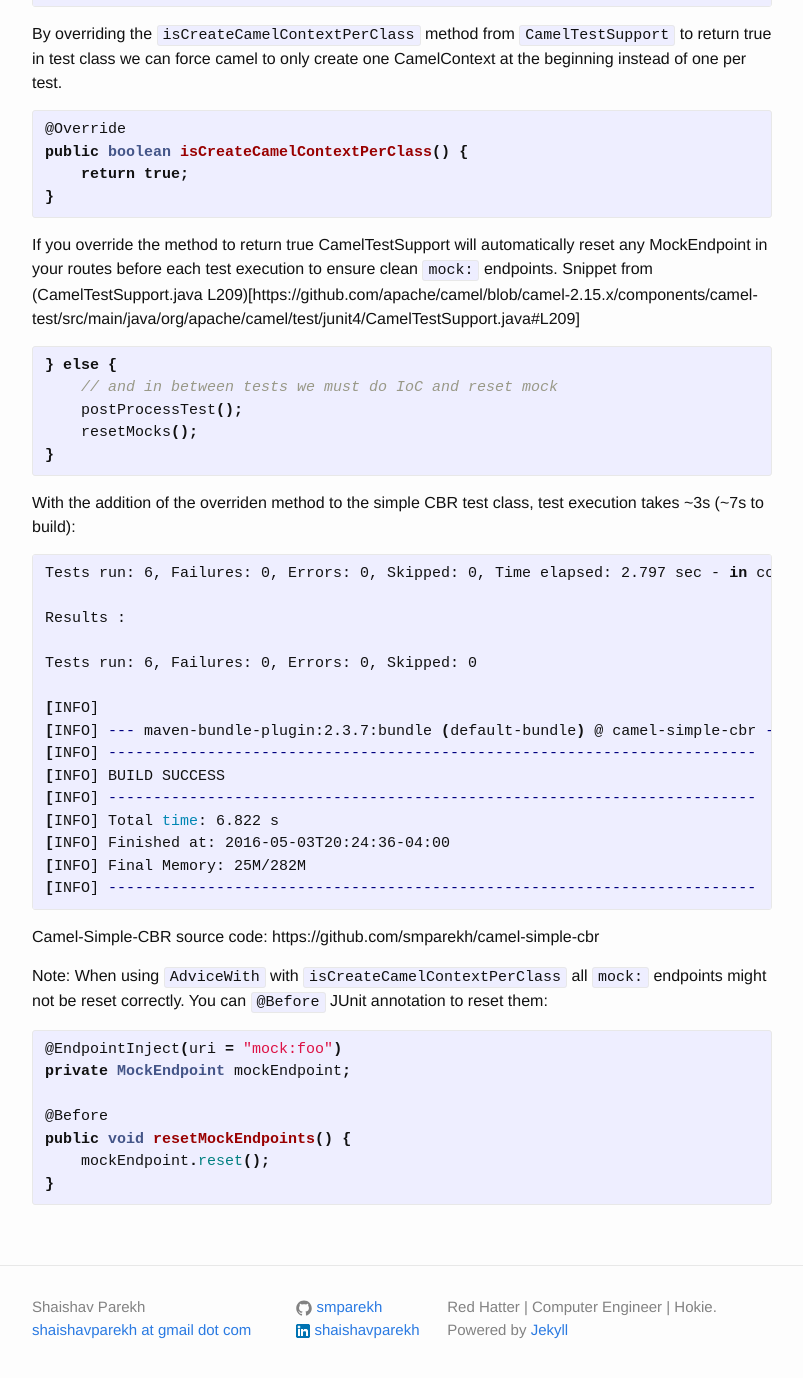
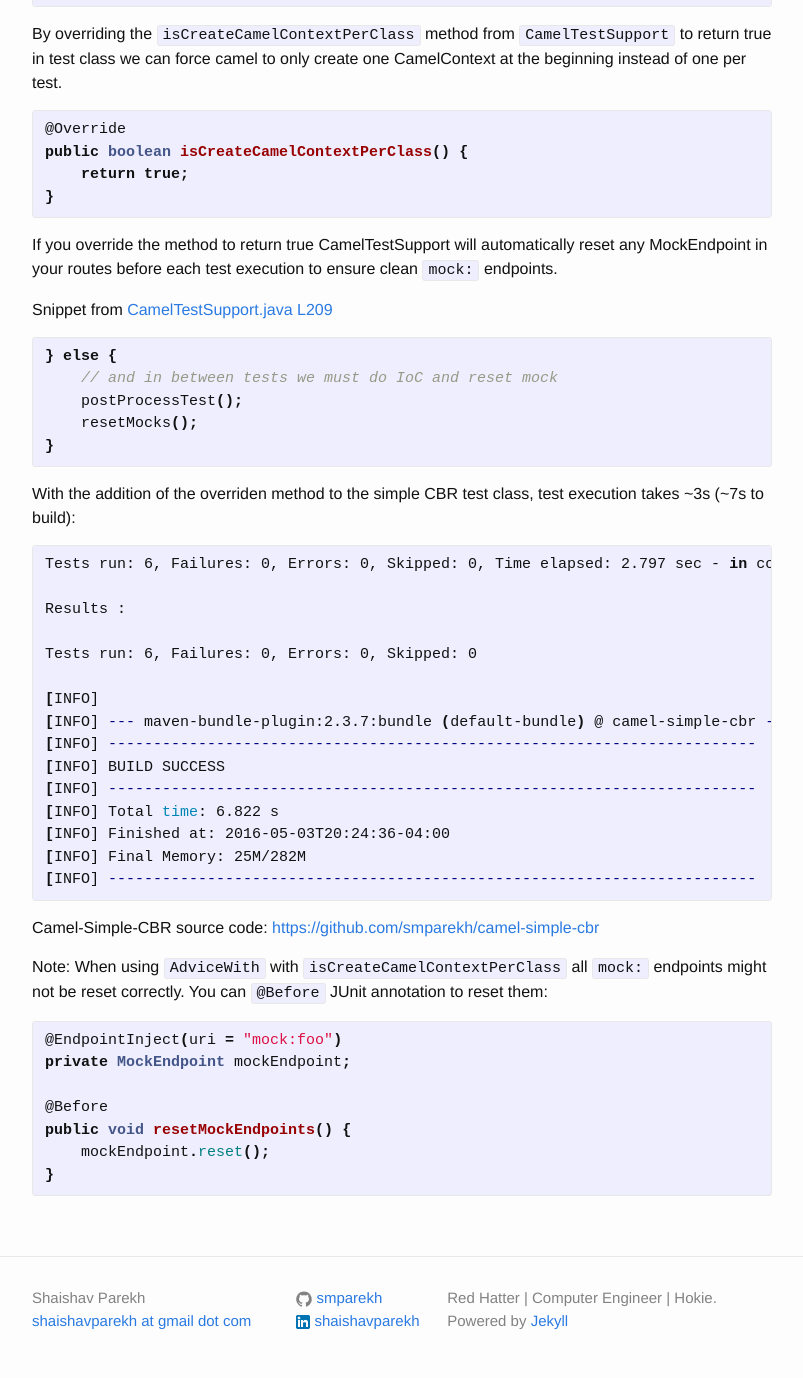
Before and after one commit to smparekh/smparekh.github.io, a Jekyll site: the page built from _posts/2016-04-18-speed-up-tests.markdown, in a window 1280 px wide and 1400 px high, scrolled down 678 px. Shown: the top 1378 px of the window, without its empty margins (238-1041 px from the left). Built offline with Jekyll 4.4.1, drawn with Linux system fonts in a browser that asks for light colours.

Commit message:
Fixed markdown link syntax

```diff
--- a/_posts/2016-04-18-speed-up-tests.markdown
+++ b/_posts/2016-04-18-speed-up-tests.markdown
@@ -35,7 +35,8 @@ public boolean isCreateCamelContextPerClass() {
 {% endhighlight %}
 
 If you override the method to return true CamelTestSupport will automatically reset any MockEndpoint in your routes before each test execution to ensure clean `mock:` endpoints.
-Snippet from (CamelTestSupport.java L209)[https://github.com/apache/camel/blob/camel-2.15.x/components/camel-test/src/main/java/org/apache/camel/test/junit4/CamelTestSupport.java#L209]
+
+Snippet from [CamelTestSupport.java L209](https://github.com/apache/camel/blob/camel-2.15.x/components/camel-test/src/main/java/org/apache/camel/test/junit4/CamelTestSupport.java#L209)
 
 {% highlight java %}
 } else {
@@ -65,7 +66,7 @@ Tests run: 6, Failures: 0, Errors: 0, Skipped: 0
 [INFO] ------------------------------------------------------------------------
 {% endhighlight %}
 
-Camel-Simple-CBR source code: https://github.com/smparekh/camel-simple-cbr
+Camel-Simple-CBR source code: [https://github.com/smparekh/camel-simple-cbr](https://github.com/smparekh/camel-simple-cbr)
 
 Note: When using `AdviceWith` with `isCreateCamelContextPerClass` all `mock:` endpoints might not be reset correctly. You can `@Before` JUnit annotation to reset them:
 
```
